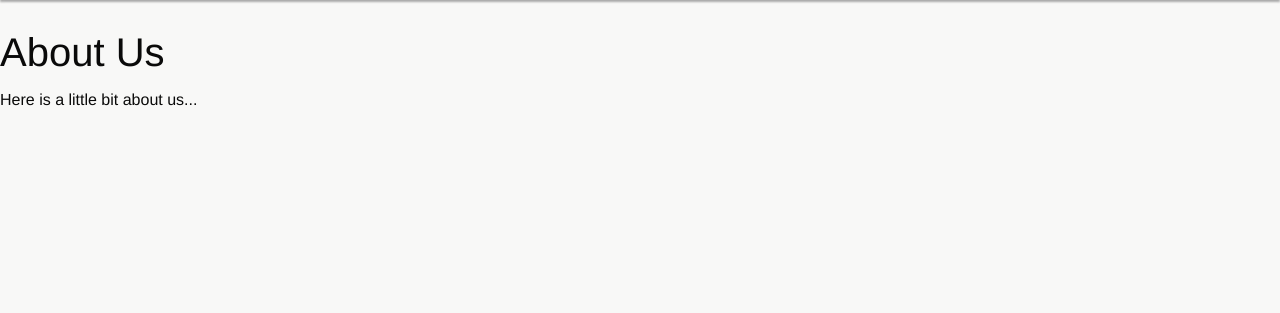
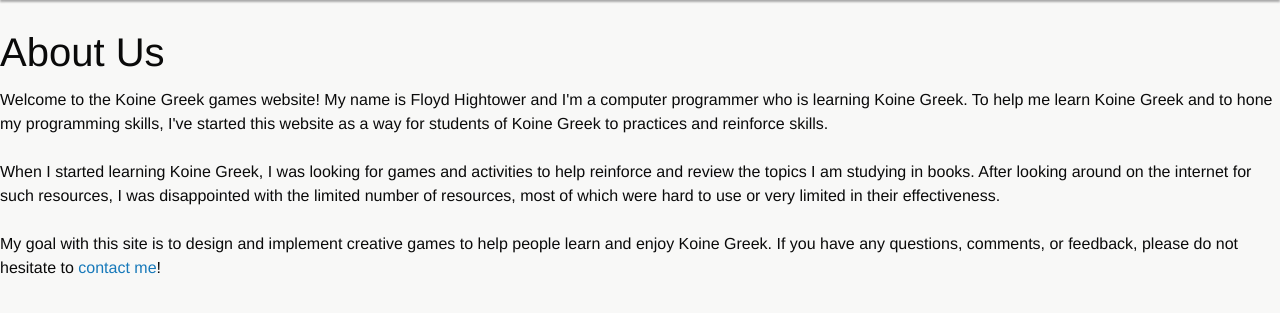
Before and after one commit to fhightower/koine-greek-games, a Django app: page /about/ in a window 1280 px wide. Shown: the part 40-353 px from the top of the page. Run offline with Django 3.2, Linux system fonts and the light colour scheme; some libraries are stand-ins or nearby versions.

Commit message:
Updating about page

```diff
--- a/templates/koine_greek_games/about.html
+++ b/templates/koine_greek_games/about.html
@@ -5,5 +5,13 @@
 {% block content %}
     <h2>About Us</h2>
 
-    Here is a little bit about us...
+    Welcome to the Koine Greek games website! My name is Floyd Hightower and I'm a computer programmer who is learning Koine Greek. To help me learn Koine Greek and to hone my programming skills, I've started this website as a way for students of Koine Greek to practices and reinforce skills.
+
+    <br><br>
+
+    When I started learning Koine Greek, I was looking for games and activities to help reinforce and review the topics I am studying in books. After looking around on the internet for such resources, I was disappointed with the limited number of resources, most of which were hard to use or very limited in their effectiveness.
+
+    <br><br>
+
+    My goal with this site is to design and implement creative games to help people learn and enjoy Koine Greek. If you have any questions, comments, or feedback, please do not hesitate to <a href="https://hightower.space/contact/">contact me</a>!
 {% endblock %}
```
